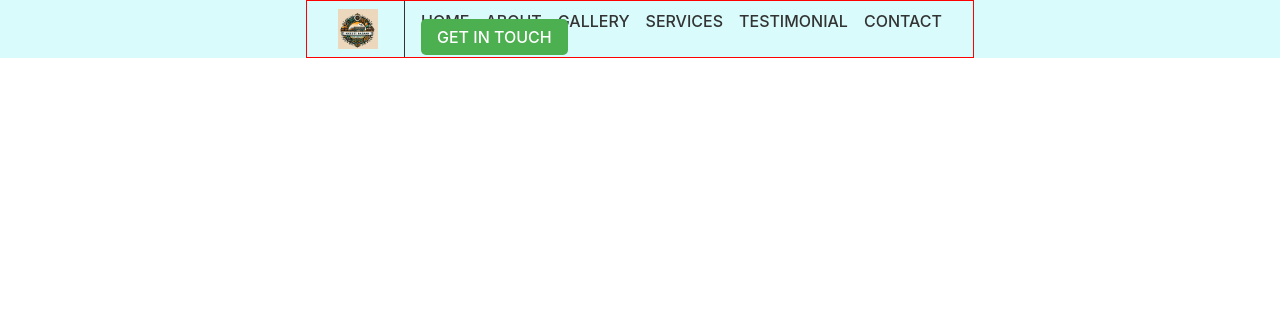
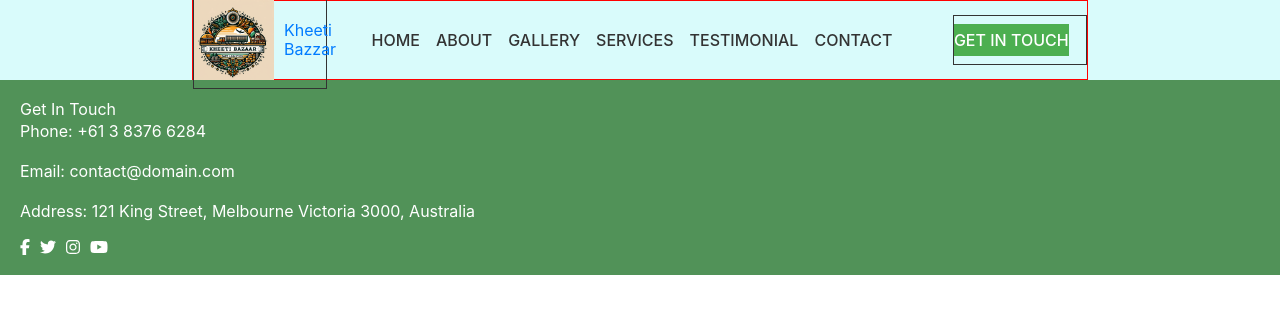
Before and after one commit to KheetiiBazzar123/kheetiBazar_landingPage, a React (Vite) app: page / in a window 1280 px wide. Shown: the top 314 px of the page. Built offline with nearby package versions, Linux system fonts and the light colour scheme.

Commit message:
fixing header

```diff
--- a/package.json
+++ b/package.json
@@ -10,6 +10,8 @@
 		"preview": "vite preview"
 	},
 	"dependencies": {
+		"@fortawesome/free-brands-svg-icons": "^6.5.1",
+		"@fortawesome/react-fontawesome": "^0.2.0",
 		"bootstrap": "^5.3.2",
 		"react": "^18.2.0",
 		"react-bootstrap": "^2.9.1",
@@ -20,7 +22,7 @@
 		"@types/react": "^18.2.37",
 		"@types/react-dom": "^18.2.15",
 		"@vitejs/plugin-react": "^4.2.0",
-		"vite": "^5.0.0",
-		"prettier": "^2.7.1"
+		"prettier": "^2.7.1",
+		"vite": "^5.0.0"
 	}
 }
--- a/src/App.jsx
+++ b/src/App.jsx
@@ -1,10 +1,11 @@
-import { Header } from "./components/layout";
+import { Header ,Footer } from "./components/layout";
 function App() {
 	return (
 		<>
 			<Header />
-			{/* <Main />
-			<Footer /> */}
+			{/* <Main /> */}
+			<Footer />
+
 		</>
 	);
 }
--- /dev/null
+++ b/src/components/layout/Footer.jsx
@@ -0,0 +1,34 @@
+import React from 'react';
+import { Container, Row, Col } from 'react-bootstrap';
+import styles from '../../styles/components/footer/footer.module.css';
+
+import { FontAwesomeIcon } from '@fortawesome/react-fontawesome';
+import { faFacebookF, faTwitter, faInstagram, faYoutube } from '@fortawesome/free-brands-svg-icons';
+
+const Footer = () => {
+	return (
+		<div className={styles.footerContainer}>
+			<Container>
+				<Row>
+					<Col className={styles.contactInfo}>
+						<h2>Get In Touch</h2>
+						<p>Phone: +61 3 8376 6284</p>
+						<p>Email: contact@domain.com</p>
+						<p>Address: 121 King Street, Melbourne Victoria 3000, Australia</p>
+						<div className={styles.socialIcons}>
+							<FontAwesomeIcon icon={faFacebookF} className={styles.icon} />
+							<FontAwesomeIcon icon={faTwitter} className={styles.icon} />
+							<FontAwesomeIcon icon={faInstagram} className={styles.icon} />
+							<FontAwesomeIcon icon={faYoutube} className={styles.icon} />
+						</div>
+					</Col>
+					<Col>
+						<div className={styles.map}>{/* Here you would embed your map */}</div>
+					</Col>
+				</Row>
+			</Container>
+		</div>
+	);
+};
+
+export default Footer;
--- a/src/components/layout/Header.jsx
+++ b/src/components/layout/Header.jsx
@@ -13,9 +13,10 @@ const Header = () => {
             className="d-inline-block align-top"
             alt="logo"
           />
+          <h3>Kheeti Bazzar</h3>
         </Navbar.Brand>
-        <Navbar.Collapse id="basic-navbar-nav">
-          <Nav className="me-auto">
+        <Navbar.Collapse id="basic-navbar-nav" className='basic-navbar-nav'>
+          <Nav className="me-auto basic-navbar-nav">
             <Nav.Link href="#home" className={styles.navLinkCustom}>Home</Nav.Link>
             <Nav.Link href="#about" className={styles.navLinkCustom}>About</Nav.Link>
             <Nav.Link href="#gallery" className={styles.navLinkCustom}>Gallery</Nav.Link>
@@ -23,10 +24,11 @@ const Header = () => {
             <Nav.Link href="#testimonial" className={styles.navLinkCustom}>Testimonial</Nav.Link>
             <Nav.Link href="#contact" className={styles.navLinkCustom}>Contact</Nav.Link>
             </Nav>
-          <Nav className="me-auto">
+
+        </Navbar.Collapse>
+        <Nav className={styles.navbarBrand}>
             <Nav.Link href="#get-started" className={styles.navLinkCustom + ' ' + styles.getStarted}>Get In Touch</Nav.Link>
           </Nav>
-        </Navbar.Collapse>
       </Container>
     </Navbar>
   );
--- a/src/components/layout/index.jsx
+++ b/src/components/layout/index.jsx
@@ -1,5 +1,6 @@
 import Header from "./Header";
-
+import Footer from "./Footer";
 export {
-    Header
+    Header,
+    Footer
 };
--- /dev/null
+++ b/src/styles/components/footer/footer.module.css
@@ -0,0 +1,30 @@
+/* Footer.module.css */
+.footerContainer {
+    background-color: #519258; /* Adjust the color to match your design */
+    color: white;
+    display: flex;
+    justify-content: space-between;
+    padding: 20px;
+  }
+
+  .contactInfo {
+    display: flex;
+    flex-direction: column;
+    align-items: flex-start;
+  }
+
+  .map {
+    width: 100%; /* Adjust as necessary */
+    height: auto; /* Adjust as necessary */
+  }
+
+  .socialIcons {
+    display: flex;
+    align-items: center;
+  }
+
+  .icon {
+    margin-right: 10px; /* Space between icons */
+  }
+
+  /* Additional styling as needed */
--- a/src/styles/components/header/header.module.css
+++ b/src/styles/components/header/header.module.css
@@ -3,22 +3,32 @@
 .navbarCustom {
   background-color: #D9FBFB;
   width: 100%;
-  margin-left: auto;
-  margin-right: auto;
+
   display: flex;
   justify-content: center;
+  height: 10vh;
 }
 
-.navbarCustom .navbarBrand {
+.container {
   display: flex;
   align-items: center;
-  padding: 0.5rem 1rem;
-  margin-right: 1rem;
-  width: 20%;
-  border-right: 1px solid #333
+  justify-content: space-between;
+  width: 70%;
+  border: 1px solid red;
+}
+
+.navbarBrand {
+  display: flex;
+
+  align-items: center;
+  padding: 0.5rem 0rem;
+  width: 15%;
+  border: 1px solid #333 ;
+  /* right: 0; */
+  left: 0;
 }
 .navbarBrand img {
-  max-height: 40px;
+  max-height: 80px;
   margin-right: 10px;
 }
 
@@ -28,22 +38,21 @@
   font-weight: 500;
   text-transform: uppercase;
 }
-
-.container {
+#basic-navbar-nav{
   display: flex;
   align-items: center;
   justify-content: space-between;
-  padding-left: 15px;
-  padding-right: 15px; /* Add padding to the right */
-  border: 1px solid red;
+  width: 80%;
+  border: 1px solid #333
 }
+
 
 .getStarted {
   background-color: #4CAF50; /* Set the background color for the button */
   color: #fff; /* Set the text color */
-  border-radius: 5px; /* Round the corners */
-  padding: 0.5rem 1rem; /* Add padding */
+  padding: 0.5rem 0rem; /* Add padding */
   transition: background-color 0.3s ease-in-out; /* Smooth transition for hover effect */
+  left: 0;
 }
 
 .getStarted:hover {
```
Also changed, not shown: 1 other file (tests, documents, lock files or other folders).
